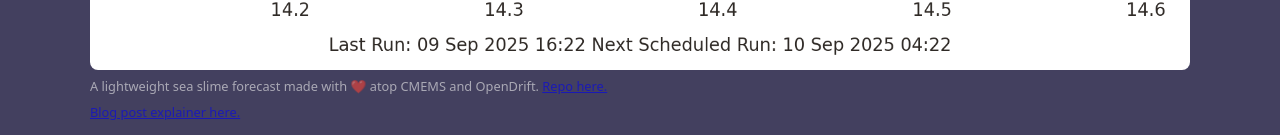
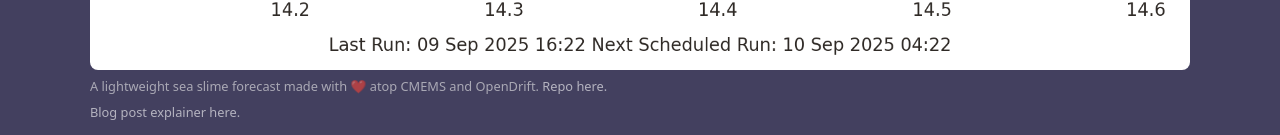
Before and after one commit to CharlesMercieca/sea-slime-forecast, a plain HTML site: page index.html in a window 1280 px wide. Shown: the part 933-1068 px from the top of the page. Drawn offline with Linux system fonts and the light colour scheme.

Commit message:
Update index.html

```diff
--- a/index.html
+++ b/index.html
@@ -10,6 +10,8 @@
   img { width: 100%; height: auto; display:block; border-radius: 8px; }
   h1 { font-size: 1.4rem; font-weight:600; opacity:.8; margin:.5rem 0 1rem; }
   footer { opacity:.6; font-size:.8rem; margin-top:.5rem; }
+  a { color: white; text-decoration: none; }
+  a:hover { text-decoration: underline; }
 </style>
 <div class="wrap">
   <h1>Sea Slime Forecasting Experiment</h1>
```
